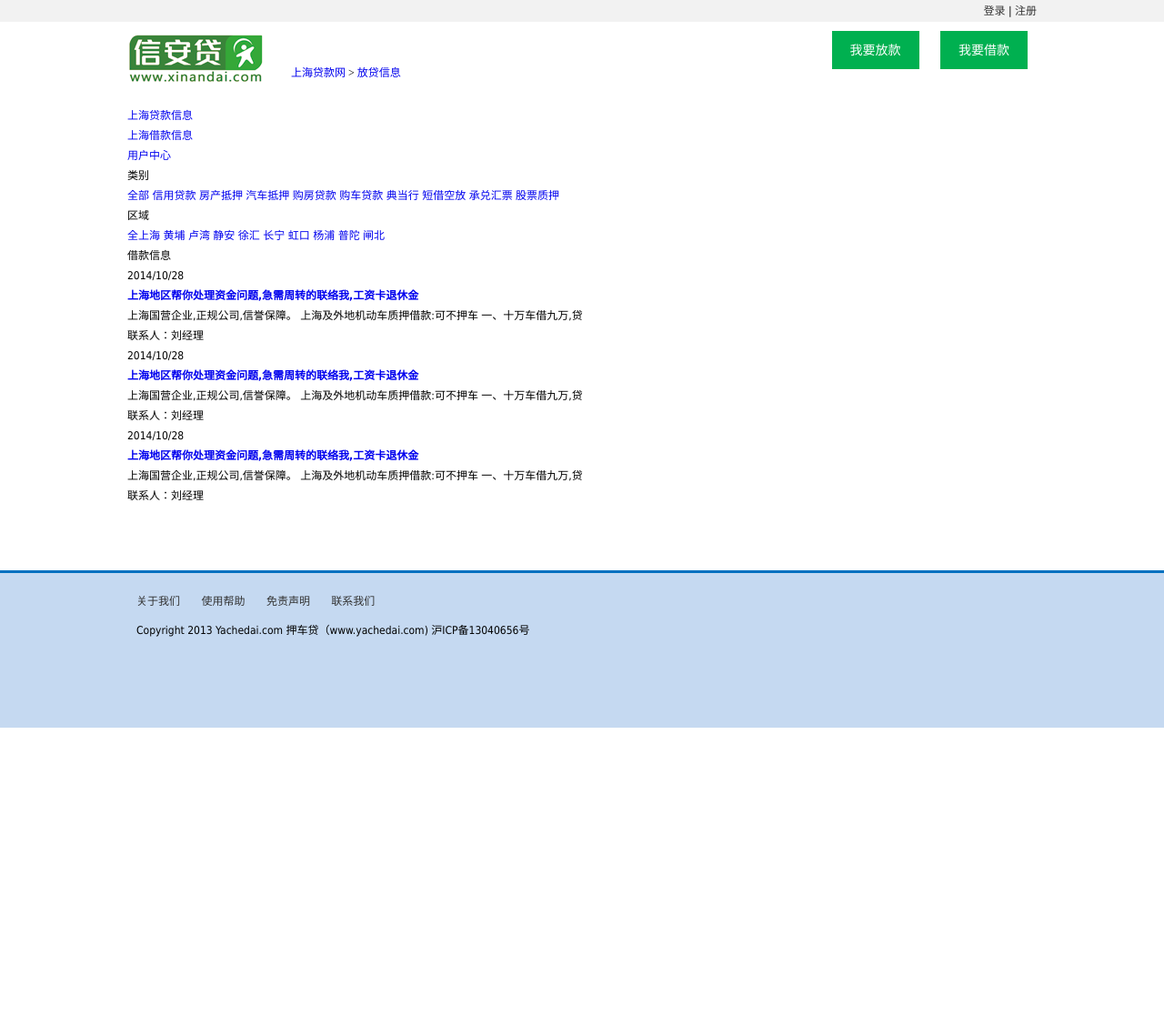
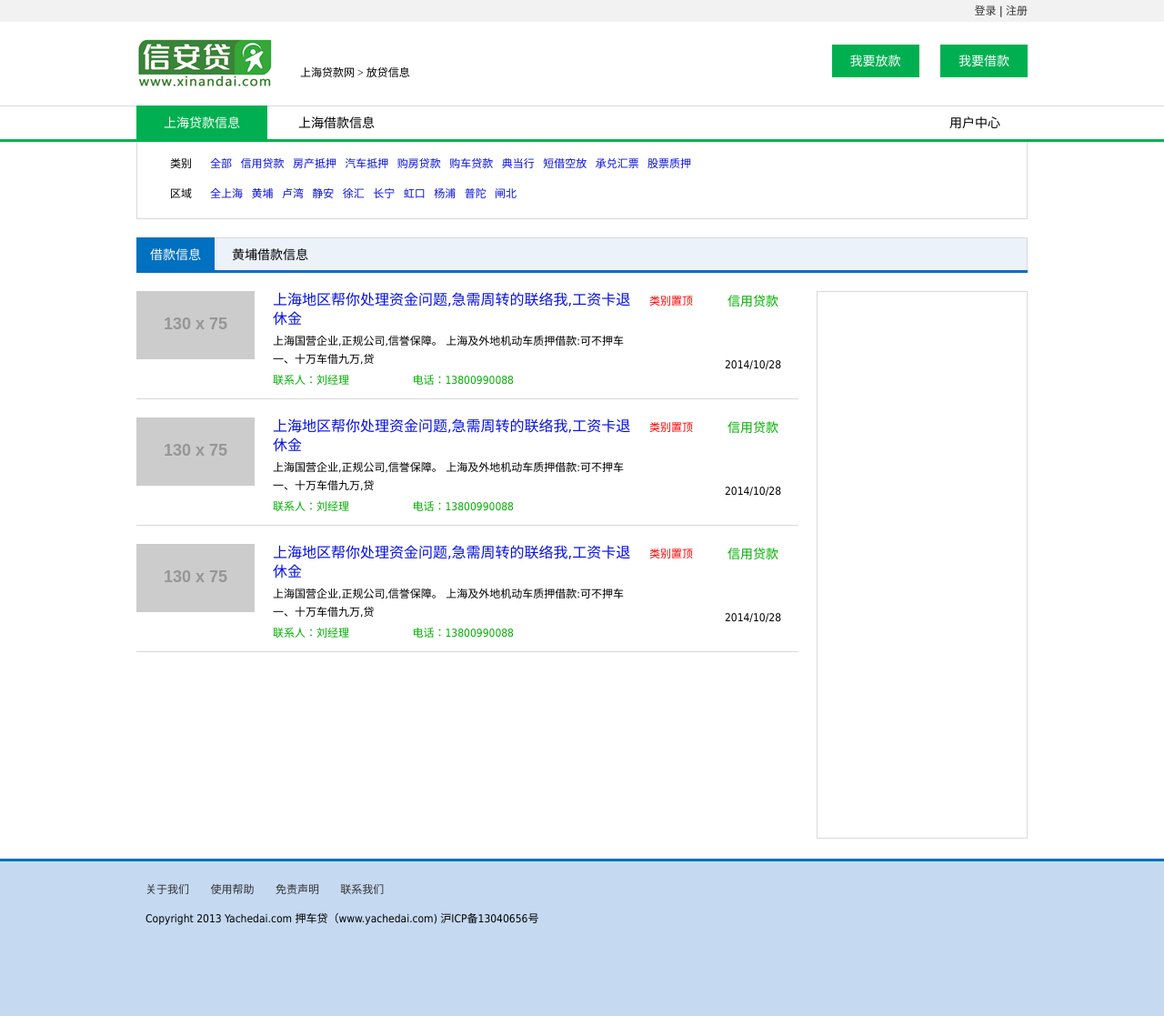
Before and after one commit to pandoraui/work, a PHP site: page / in a window 1280 px wide. Shown: the whole page at 91% size. Before the commit the page ends 800 px from the top, so only its background shows below. Run offline with PHP 8.4, Linux system fonts and the light colour scheme; grey boxes labelled with a size stand in for pictures from a placeholder-image service; some libraries are stand-ins or nearby versions.

Commit message:
xad首页开发

```diff
--- /dev/null
+++ b/static/css/base/combo.css
@@ -0,0 +1,6 @@
+
+/*!
+ * combo.css v0.9
+ * 内置的便捷组合样式
+**/
+.hide-clip{position:absolute !important;clip:rect(1px 1px 1px 1px)}.hide-text{font:0/0 a;color:transparent;text-shadow:none;background-color:transparent;border:0;margin:0}.bc{margin-left:auto;margin-right:auto}.fl,.fr,.inline{display:inline}.fl{float:left}.fr{float:right}.ib{display:inline-block;*display:inline;*zoom:1}.show,.block{display:block}html body .hide{display:none}body .none{margin:0;padding:0;list-style:none}.tl,.text-left{text-align:left}.tr,.text-right{text-align:right}.tc,.text-center{text-align:center}.yahei{font-family:"Microsoft YaHei",\5FAE\8F6F\96C5\9ED1}.text-size{-webkit-text-size-adjust:100%;-ms-text-size-adjust:100%}.opacity{filter:alpha(opacity=50);opacity: .5}.text-ell{display:block;white-space:nowrap;text-overflow:ellipsis;overflow:hidden}.relative{position:relative}.absolute{position:absolute}.hr_a,.hr_b,.hr_c,.hr_d{font-size:1px;line-height:1px;display:block;clear:both;overflow:hidden}.hr_a{height:10px}.hr_b{height:5px}.hr_c{height:20px}dfn,dfn i,dfn em,samp,samp i,.price{font-family:arial,sans-serif;font-style:normal}dfn,dfn i,dfn em,samp,samp i{color:#f60}dfn i,dfn em,samp i{font-size:120%}.border{border:1px solid #eee}h1,h2,h3,h4,h5,.B,.fb{font-weight:bold}.fnb{font-weight:normal}h6{font-size:12px;font-weight:normal}.vtop{vertical-align:top}.vmiddle{vertical-align:middle}.vbottom{vertical-align:bottom}.equalheight-box{overflow:hidden}.equalheight-box .equalheight-item{margin-bottom:-9979px !important;padding-bottom:9999px !important}
--- a/xinandai/common/header.php
+++ b/xinandai/common/header.php
@@ -24,13 +24,12 @@
 
 <div class="nav">
     <div class="wrap">
-        <ul class="nav-main">
-            <li><a href="#">上海贷款信息</a></li>
-            <li><a href="#">上海借款信息</a></li>
+        <ul class="inline nav-main">
+            <li class="item current"><a href="#">上海贷款信息</a></li>
+            <li class="item"><a href="#">上海借款信息</a></li>
         </ul>
-        <ul class="nav-sub">
-            <li><a href="#">用户中心</a></li>
-            <li><a href="#"></a></li>
+        <ul class="inline nav-sub">
+            <li class="item"><a href="#">用户中心</a></li>
         </ul>
     </div>
 </div>
--- a/xinandai/css/propage.css
+++ b/xinandai/css/propage.css
@@ -6,12 +6,25 @@
 ------------------------------------------------------------ */
 
 /*modules*/
-.btn{display: inline-block;padding:10px 20px;}
+.btn{display: inline-block;padding:7px 20px;}
 a.btn:hover{text-decoration: none;}
 .btn-info{background: #00b050; color: #fff; font-size: 14px;}
+.btn-info:hover{color: #fff;}
+ul.inline{display: block;}
+ul.inline li{display: inline-block;*display: inline;*zoom:1;}
+ul.inline li a {display: block;}
+.dl-hor{overflow: hidden;}
+.dl-hor dt{float:left;display: inline;}
+.dl-hor dd{overflow: hidden;}
 
+/* public */
+html{height:100%;}
+body{min-height: 100%;_height:100%;position:relative;}
 body{font:12px/22px \5b8b\4f53,Tahoma,Arial,sans-serif; color: #000;min-height:100%;}
-.wrap{width:1000px;}
+.wrap{width:980px;}
+a{color:#000;}
+a:hover{text-decoration: none;color: red;}
+.red{color:red;}
 
 /* header */
 .tapbar{background: #f2f2f2;height: 24px;line-height: 24px;}
@@ -22,16 +35,67 @@ body{font:12px/22px \5b8b\4f53,Tahoma,Arial,sans-serif; color: #000;min-height:1
 
 .header{height:92px;}
 .header .wrap{position:relative;}
-.logo{position:absolute;top:10px;display:block;width: 150px;height:60px; background: url(../img/logo.png) no-repeat; text-indent:-9999px;}
-.header .quick-box{position: absolute;right:10px;top:10px;}
+.logo{position:absolute;top:15px;display:block;width: 150px;height:60px; background: url(../img/logo.png) no-repeat; text-indent:-9999px;}
+.header .quick-box{position: absolute;right:0;top:25px;}
 .quick-box .btn{margin-left:20px;}
 .crumb{font-family:\5b8b\4f53;position: absolute;top:45px;left: 180px;}
 
 /*footer*/
-.footer-wrap{height:175px;margin:20 auto;}
+.footer-wrap{height:175px;margin:20px auto 0;}
 .footer-in{height:10px;padding:10px;visibility: hidden;}
 .footer{min-height: 100%; }
 .footer-info{position:absolute;width:100%;bottom:0;background: #c5d9f1;border-top:3px solid #0070c0;height: 160px;padding-top: 10px;}
 .footer p{margin: 10px;}
 .footer-link a{color:#333;padding:5px 20px 5px 0;}
 .footer-link a:hover{color:red;}
+
+
+/* nav */
+.nav{border-bottom:3px solid #00b050;border-top:1px solid #d9d9d9;height: 36px;line-height: 36px;font-size: 14px;}
+.nav a:hover{color:#000;}
+.nav a:hover{ text-decoration: none;}
+.nav .current{margin-top:-1px;border-top:1px solid #00b050;background:#00b050;}
+.nav .item a{padding:0 30px;}
+.nav .current a,.nav .current a:hover{ color: #fff;}
+.nav .current a:hover{color:#fdfdfd; }
+.nav-main{float:left;}
+.nav-sub{float:right;}
+
+/* cate */
+.cate{border:1px solid #d9d9d9;border-top:none;padding:10px 10px 8px;margin-bottom: 20px;}
+.cate .cate-item{margin-bottom: 5px;}
+.cate dt,.cate dd{line-height: 28px;}
+.cate dt{width: 50px; text-align: right;margin-right: 20px;}
+.cate a{color:#0711df;display:inline-block;height:28px;line-height: 28px;margin-right: 6px;}
+.cate a:hover{color:red;}
+
+
+/* navbar */
+.nav-tabs{ overflow: hidden; border-bottom:3px solid #0070c0; background: #ecf2fa; height: 36px;line-height: 36px;font-size: 14px;}
+.nav-tabs ul{border:1px solid #d9d9d9; border-bottom: none;}
+.nav-tabs .current{margin-top:-1px;margin-left:-1px;border-top:1px solid #0070c0;background:#0070c0;}
+.nav-tabs a:hover{color:#000;}
+.nav-tabs .current a,.nav-tabs .current a:hover{ color: #fff;}
+.nav-tabs a{padding:0 15px;}
+
+
+/* list */
+.list_a{}
+.list_a .list-item{overflow: hidden;padding:20px 0 10px;border-bottom:1px solid #d9d9d9;}
+.list_a .list-item:hover{ background: #f9f9f9;}
+.list-item dt{float: left;display: inline;margin-right: 20px;}
+.list-item dt img{ background: #ccc;}
+.list-item h4{max-height: 42px;overflow: hidden;line-height:20px;}
+.list-item .tit{font-size: 16px;color: #0711df;font-weight: normal;}
+.list-item .tit:hover{color: red;}
+.list-item dd{overflow: hidden;}
+.list-item dd.fr{width:100px;text-align: center; height: 100%;}
+.list-item dd.set{width:80px;float: right;display: inline;text-align: center;}
+.list-item .info .it{display:inline-block;color: #01af01;width: 150px;}
+.list-item .sort,.list-item .date{display:block; text-align:center;}
+.list-item .sort{min-height:70px;color: #01af01; font-size: 14px;}
+.list-item p{line-height: 20px;overflow: hidden;margin-top: 3px;}
+
+/* wrapbox_1 */
+.wrapbox_1 .side{float:right; display: inline;margin-left:20px;width: 232px;padding-top: 20px;}
+.side .sidebox{border:1px solid #d9d9d9;height: 600px;}
--- a/xinandai/index.php
+++ b/xinandai/index.php
@@ -12,7 +12,7 @@
 <?php include("common/header.php"); ?>
 <div class="wrap">
     <div class="cate">
-        <dl class="cate-item">
+        <dl class="dl-hor cate-item">
             <dt>类别</dt>
             <dd>
                 <a href="#">全部</a>
@@ -27,7 +27,7 @@
                 <a href="#">股票质押</a>
             </dd>
         </dl>
-        <dl class="cate-item">
+        <dl class="dl-hor cate-item">
             <dt>区域</dt>
             <dd>
                 <a href="#">全上海</a>
@@ -45,44 +45,69 @@
     </div> <!--//.cate-->
 
     <div class="wrapbox_1">
-        <div class="navbar">
-            <ul class="tabs">
-                <li>借款信息</li>
+        <div class="nav-tabs">
+            <ul class="inline">
+                <li class="current"><a href="#">借款信息</a></li>
+                <li><a href="#">黄埔借款信息</a></li>
             </ul>
         </div>
+        <div class="side">
+            <div class="sidebox"></div>
+        </div>
         <div class="main">
-            <div class="list-box">
+            <div class="list_a">
                 <dl class="list-item">
-                    <dt>2014/10/28</dt>
+                    <dd class="fr">
+                        <span class="sort">信用贷款</span>
+                        <span class="date">2014/10/28</span>
+                    </dd>
+                    <dd class="set"><span class="red">类别置顶</span></dd>
+                    <dt><img src="http://placehold.it/130x75" width="130" height="75" alt=""></dt>
                     <dd>
                         <h4><a href="#" class="tit">上海地区帮你处理资金问题,急需周转的联络我,工资卡退休金</a></h4>
                         <p>上海国营企业,正规公司,信誉保障。 上海及外地机动车质押借款:可不押车 一、十万车借九万,贷</p>
-                        <span class="info">联系人：刘经理</span>
+                        <p class="info">
+                            <span class="it">联系人：刘经理</span>
+                            <span class="it">电话：13800990088</span>
+                        </p>
                     </dd>
                 </dl>
                 <dl class="list-item">
-                    <dt>2014/10/28</dt>
+                    <dd class="fr">
+                        <span class="sort">信用贷款</span>
+                        <span class="date">2014/10/28</span>
+                    </dd>
+                    <dd class="set"><span class="red">类别置顶</span></dd>
+                    <dt><img src="http://placehold.it/130x75" width="130" height="75" alt=""></dt>
                     <dd>
                         <h4><a href="#" class="tit">上海地区帮你处理资金问题,急需周转的联络我,工资卡退休金</a></h4>
                         <p>上海国营企业,正规公司,信誉保障。 上海及外地机动车质押借款:可不押车 一、十万车借九万,贷</p>
-                        <span class="info">联系人：刘经理</span>
+                        <p class="info">
+                            <span class="it">联系人：刘经理</span>
+                            <span class="it">电话：13800990088</span>
+                        </p>
                     </dd>
                 </dl>
                 <dl class="list-item">
-                    <dt>2014/10/28</dt>
+                    <dd class="fr">
+                        <span class="sort">信用贷款</span>
+                        <span class="date">2014/10/28</span>
+                    </dd>
+                    <dd class="set"><span class="red">类别置顶</span></dd>
+                    <dt><img src="http://placehold.it/130x75" width="130" height="75" alt=""></dt>
                     <dd>
                         <h4><a href="#" class="tit">上海地区帮你处理资金问题,急需周转的联络我,工资卡退休金</a></h4>
                         <p>上海国营企业,正规公司,信誉保障。 上海及外地机动车质押借款:可不押车 一、十万车借九万,贷</p>
-                        <span class="info">联系人：刘经理</span>
+                        <p class="info">
+                            <span class="it">联系人：刘经理</span>
+                            <span class="it">电话：13800990088</span>
+                        </p>
                     </dd>
                 </dl>
-            </div>
+            </div> <!--//.list_a-->
             <div class="pages">
 
             </div>
-        </div>
-        <div class="side">
-            <div class="sidebox"></div>
         </div>
     </div>
 </div>
```
Also changed, not shown: static/css/base.css (added, +7 -0 lines), static/css/base/reset.css (added, +7 -0 lines), static/css/modules.css (added, +17 -0 lines), static/css/README.md (added).
